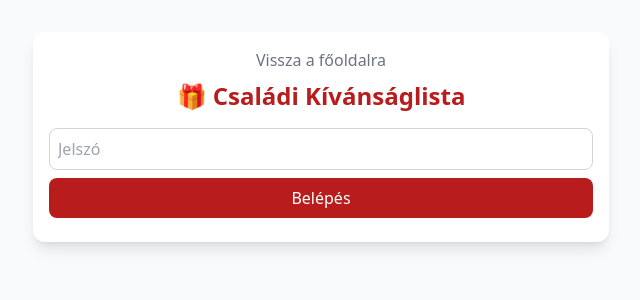
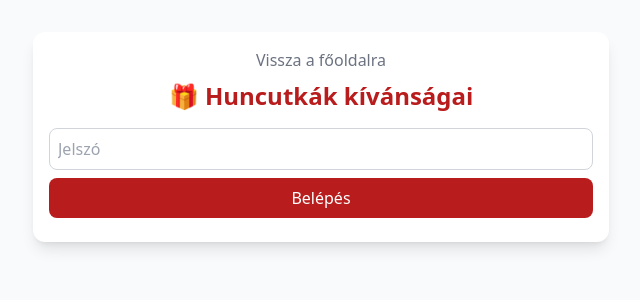
Before and after one commit to odavid87/wishlist, a PHP site: page /wishlist.php in a window 1280 px wide. Shown: the top 300 px of the page, without its empty margins (319-959 px from the left). Run offline with PHP 8.4, Linux system fonts and the light colour scheme; some libraries are stand-ins or nearby versions.

Commit message:
UI tweaks

```diff
--- a/app/index.php
+++ b/app/index.php
@@ -2,7 +2,7 @@
 <html lang="hu">
 <head>
     <meta charset="utf-8">
-    <title>Családi Kívánságlista 🎁</title>
+    <title>Huncutkák kívánságai 🎁</title>
     <meta name="viewport" content="width=device-width, initial-scale=1">
     <link rel="stylesheet" href="https://cdnjs.cloudflare.com/ajax/libs/font-awesome/6.2.1/css/all.min.css">
     <script src="https://cdn.tailwindcss.com"></script>
@@ -10,8 +10,8 @@
 <body class="font-sans bg-gray-50 m-0 p-4 md:p-8">
 <div class="max-w-xl mx-auto bg-white rounded-xl shadow-lg p-4">
     <section class="text-center py-8">
-        <h1 class="text-4xl font-bold mb-4 text-red-700">🎁</h1>
-        <h1 class="text-4xl font-bold mb-4 text-red-700">Családi Kívánságlista</h1>
+        <h1 class="text-4xl font-bold mb-4 text-red-700">🎁👵</h1>
+        <h1 class="text-4xl font-bold mb-4 text-red-700">Huncutkák kívánságai</h1>
         <p class="text-lg text-gray-500 mb-8">Oszd meg egyszerűen az ünnepi kívánságlistádat a családdal!</p>
         <a href="/wishlist.php" class="bg-red-700 text-white px-8 py-4 rounded-lg text-lg transition duration-200 hover:bg-red-800">Tovább a kívánságokhoz</a>
     </section>
--- a/app/unauthenticated.php
+++ b/app/unauthenticated.php
@@ -2,14 +2,14 @@
 <html lang="hu">
 <head>
     <meta charset="utf-8">
-    <title>Családi Kívánságlista 🎁</title>
+    <title>Huncutkák kívánságai 🎁</title>
     <meta name="viewport" content="width=device-width, initial-scale=1">
     <script src="https://cdn.tailwindcss.com"></script>
 </head>
 <body class="font-sans bg-gray-50 m-0 p-4 md:p-8">
 <div class="max-w-xl mx-auto bg-white rounded-xl shadow-lg p-4">
     <a href="/" class="block text-center mb-2 text-gray-500 no-underline hover:text-gray-900">Vissza a főoldalra</a>
-    <h1 class="text-center text-2xl font-bold mb-4 text-red-700">🎁 Családi Kívánságlista</h1>
+    <h1 class="text-center text-2xl font-bold mb-4 text-red-700">🎁 Huncutkák kívánságai</h1>
 
     <?php if (isset($error_message)): ?>
         <p class="text-center text-red-500 mb-2"><?= $error_message ?></p>
--- a/app/wishlist.php
+++ b/app/wishlist.php
@@ -31,15 +31,15 @@ $items = array_reverse(load_items());
 <html lang="hu">
 <head>
     <meta charset="utf-8">
-    <title>Családi Kívánságlista 🎁</title>
+    <title>Huncutkák kívánságai 🎁</title>
     <meta name="viewport" content="width=device-width, initial-scale=1">
     <link rel="stylesheet" href="https://cdnjs.cloudflare.com/ajax/libs/font-awesome/6.2.1/css/all.min.css">
     <script src="https://cdn.tailwindcss.com"></script>
 </head>
 <body class="font-sans bg-gray-50 m-0 p-4 md:p-8">
     <div class="max-w-xl mx-auto bg-white rounded-xl shadow-lg p-4 text-center">
-        <a href="/" class="block text-center mb-8 text-gray-500 no-underline hover:text-gray-900">Vissza a főoldalra</a>
-        <h1 class="text-center text-2xl font-bold mb-2 text-red-700">🎁 Családi Kívánságlista</h1>
+        <a href="/" class="block text-center text-gray-500 no-underline hover:text-gray-900">Vissza a főoldalra</a>
+<!--        <h1 class="text-center text-2xl font-bold mb-2 text-red-700">🎁 Huncutkák kívánságai</h1>-->
     </div>
 
     <div class="max-w-xl mx-auto bg-white rounded-xl shadow-lg p-6 m-2 text-center">
@@ -63,7 +63,7 @@ $items = array_reverse(load_items());
                 <li class="text-center text-gray-500">Még nincs kívánság 🌟</li>
             <?php else: ?>
                 <?php foreach ($items as $item): ?>
-                    <li class="bg-gray-50 m-1 p-2 rounded-lg">
+                    <li class="bg-gray-50 m-1 my-2 p-2 rounded-lg">
                         <div class="flex flex-col gap-2">
                             <strong class="text-base">⭐<?= $item['who'] ?>⭐ kívánsága</strong>
                             <span class="text-sm"><?= nl2br($item['wish']) ?></span>
```
